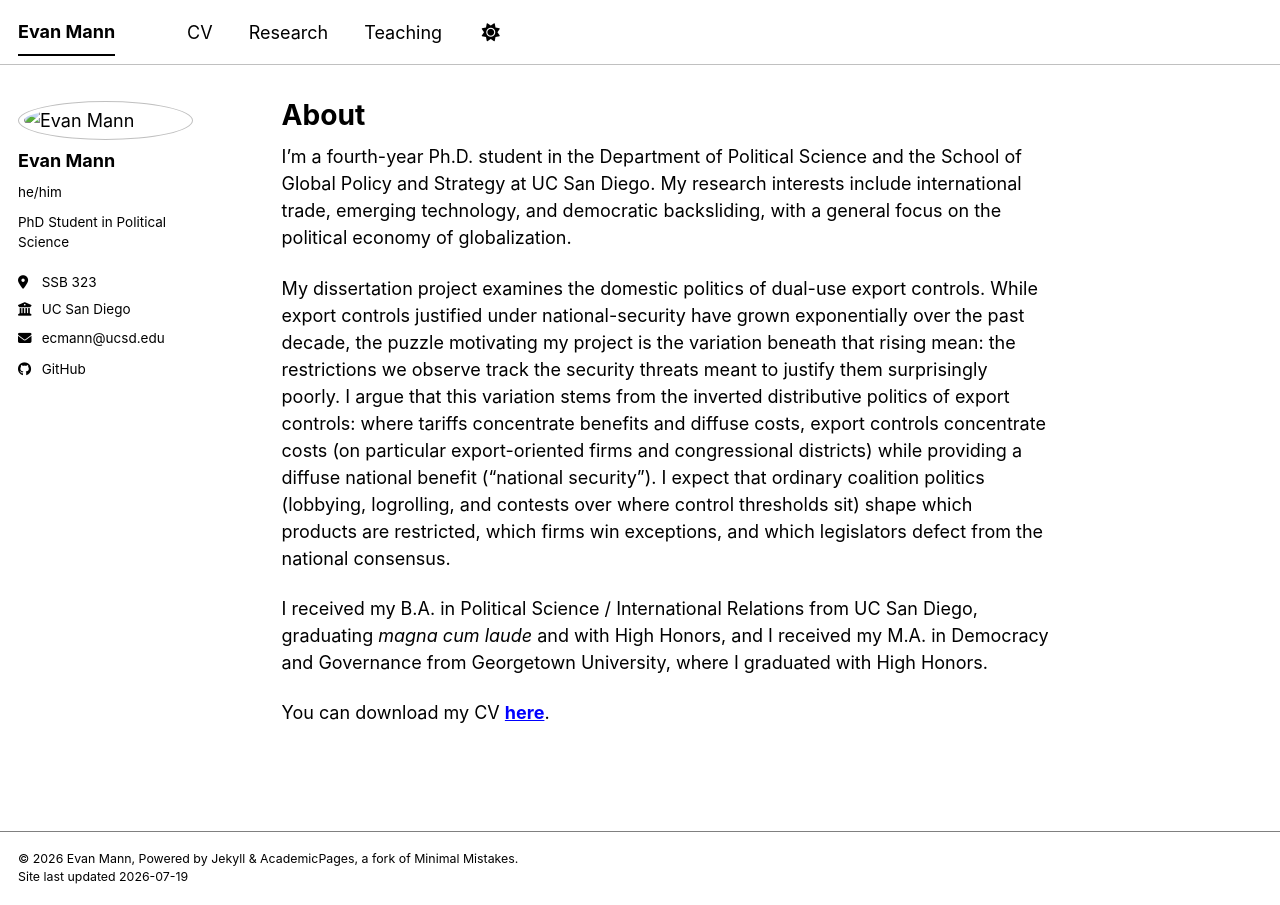
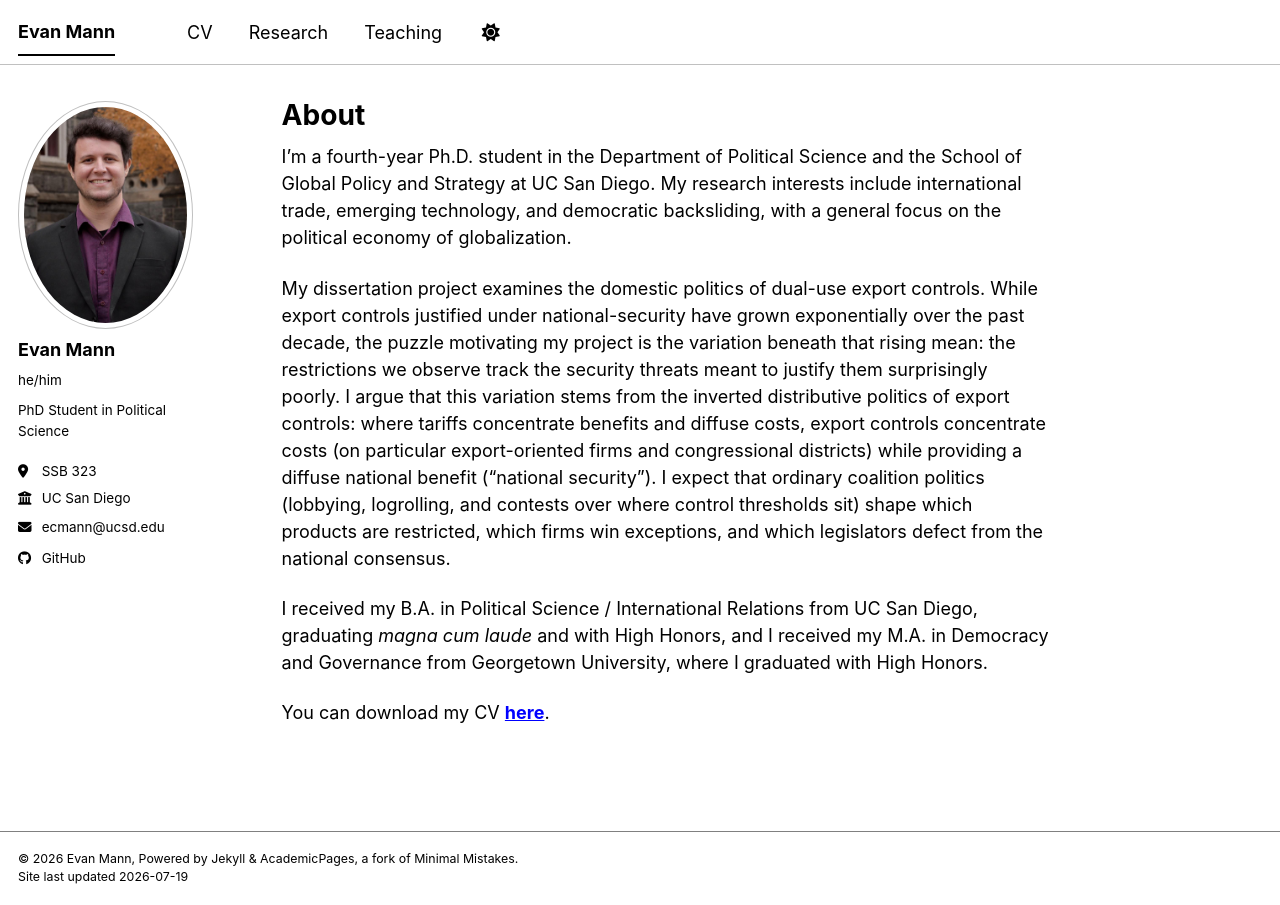
Before and after one commit to ecmannn/ecmannn.github.io, a Jekyll site: the page built from index.md, in a window 1280 px wide. Built offline with Jekyll 4.4.1, drawn with Linux system fonts in a browser that asks for light colours; a script bundle is joined from its source files by our own code; library files that are not in the unit come from our copies.

Commit message:
Fix missing author avatar after cleanup
The author-profile include resolves author.avatar under /images/, so the live avatar was images/profile.png (byte-identical to the root profile.png I had deleted). Move the image back into images/ and drop the stray leading slash in the avatar config so the emitted URL is a clean /images/profile.png.

Co-Authored-By: Claude Opus 4.8 <noreply@anthropic.com>

```diff
--- a/_config.yml
+++ b/_config.yml
@@ -23,7 +23,7 @@ repository               : "ecmannn/ecmannn.github.io"
 #               Additional customization can be done by editing /_includes/author-profile.html
 author:
   # Biographic information
-  avatar           : "/profile.png"
+  avatar           : "profile.png"
   name             : "Evan Mann"
   pronouns         : "he/him"
   bio              : "PhD Student in Political Science"
```
Also changed, not shown: images/profile.png (renamed from profile.png).
